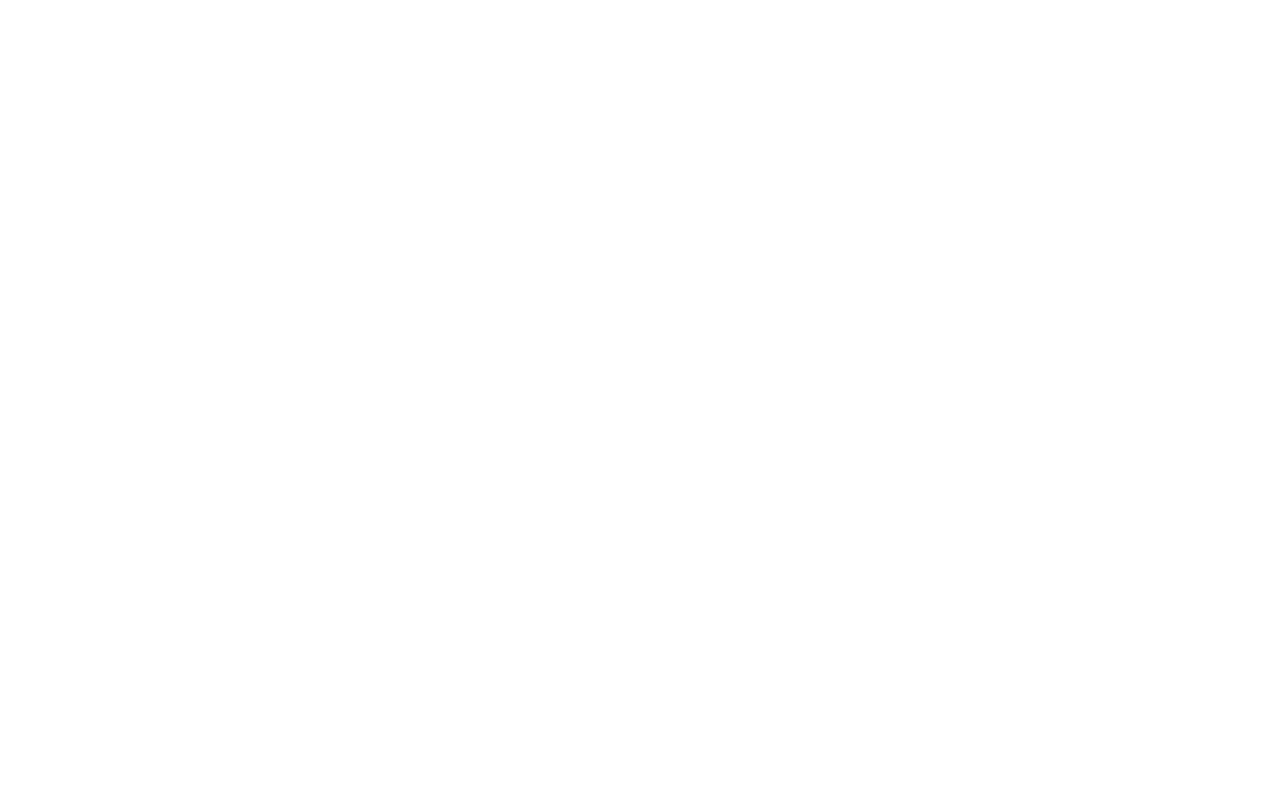
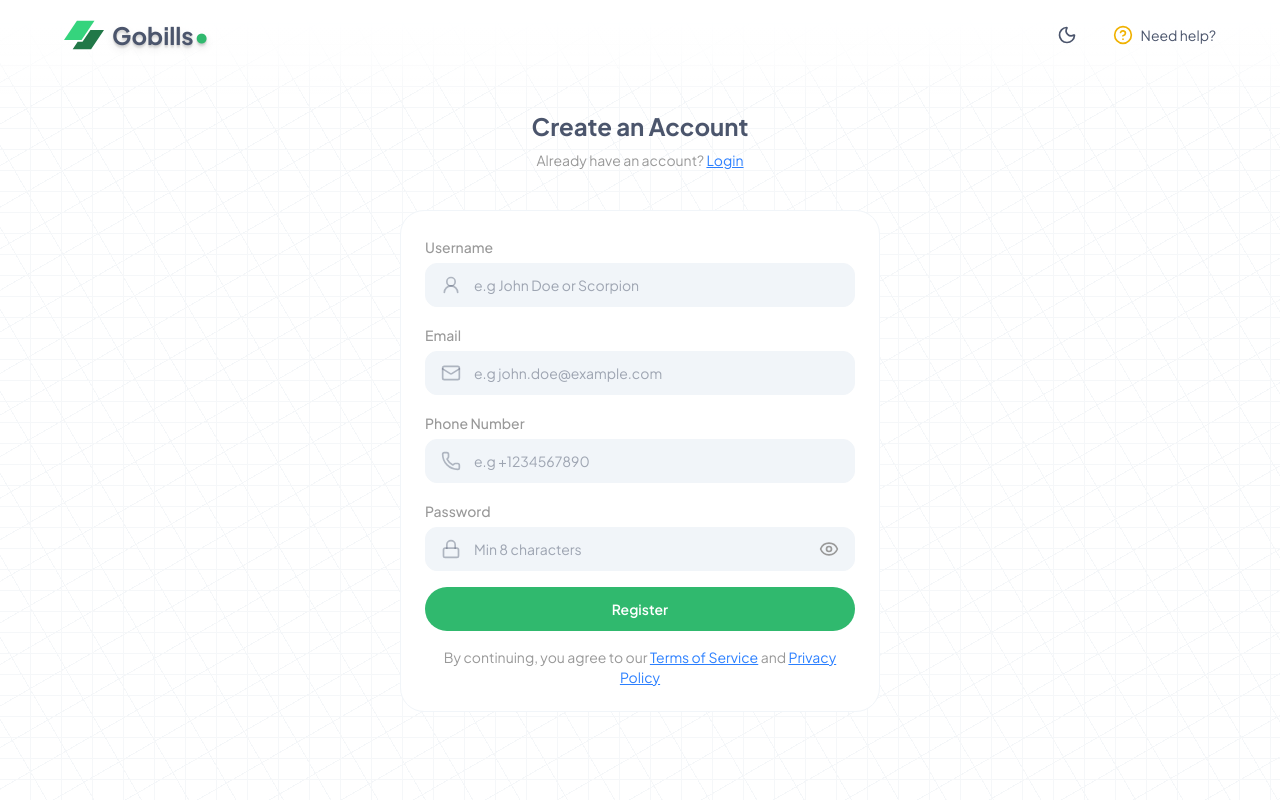
Before and after one commit to learnwithjacksun/gobills, a React (Vite) app in the folder frontend/: page /register in a window 1280 px wide. Before the commit this address had no page. Built offline with nearby package versions, Linux system fonts and the light colour scheme.

Commit message:
Add authentication routes and components; include Login and Register pages, and update layout exports

```diff
--- a/frontend/src/App.tsx
+++ b/frontend/src/App.tsx
@@ -2,6 +2,7 @@ import { Route, Routes } from "react-router-dom";
 import { Toaster } from "sonner";
 import { ScrollToTop } from "@/components/ui";
 import { Home } from "@/pages/main";
+import { Login, Register } from "./pages/auth";
 
 export default function App() {
   return (
@@ -10,6 +11,8 @@ export default function App() {
       <Toaster position="top-center" richColors />
       <Routes>
         <Route path="/" element={<Home />} />
+        <Route path="/login" element={<Login />} />
+        <Route path="/register" element={<Register />} />
       </Routes>
     </>
   );
--- /dev/null
+++ b/frontend/src/components/auth/header.tsx
@@ -0,0 +1,34 @@
+import { HelpCircle } from "lucide-react";
+import { Link } from "react-router-dom";
+import ModeToggle from "../ui/mode-toggle";
+
+export default function Header() {
+  return (
+    <>
+    <div className="fixed inset-x-0 top-0 h-[100px] bg-gradient-to-b from-background via-background/80 to-transparent"/>
+      <header className="sticky top-0 z-50 ">
+        <nav className="main h-[70px] flex items-center justify-between">
+          <Link to="/" className="flex items-center gap-2 ">
+            <img src="/logo.svg" alt="Gobills" className="w-10 h-10" />
+            <p className="text-2xl font-bold text-shadow-lg">
+              Gobills<span className="text-primary">&bull;</span>
+            </p>
+          </Link>
+
+          <div className="flex items-center md:gap-6 gap-4 ">
+            <ModeToggle />
+            <a
+              href="https://help.gobills.com"
+              target="_blank"
+              className="flex items-center gap-2"
+            >
+              <HelpCircle size={20} className="text-yellow-500" />
+              <p className="text-sm">Need help?</p>
+            </a>
+
+          </div>
+        </nav>
+      </header>
+    </>
+  );
+}
--- /dev/null
+++ b/frontend/src/components/auth/index.ts
@@ -0,0 +1 @@
+export { default as Header } from "./header";
--- a/frontend/src/components/ui/index.ts
+++ b/frontend/src/components/ui/index.ts
@@ -6,3 +6,4 @@ export {default as SelectWithoutIcon} from "./SelectWithoutIcon";
 export {default as ScrollToTop} from "./ScrollToTop";
 export {default as GobackButton} from "./GobackButton";
 export {default as SplitText} from "./split-text";
+export {default as Pattern} from "./pattern";
--- /dev/null
+++ b/frontend/src/components/ui/pattern.tsx
@@ -0,0 +1,21 @@
+export default function Pattern({ children }: { children: React.ReactNode }) {
+  return (
+    <div className="min-h-screen w-full bg-background relative text-gray-800">
+  {/* Zigzag Lightning - Light Pattern */}
+  <div
+    className="absolute inset-0 z-0 pointer-events-none"
+    style={{
+      backgroundImage: `
+        repeating-linear-gradient(0deg, transparent, transparent 20px, var(--secondary) 20px, var(--foreground) 21px),
+        repeating-linear-gradient(90deg, transparent, transparent 30px, var(--secondary) 30px, var(--foreground) 31px),
+        repeating-linear-gradient(60deg, transparent, transparent 40px, var(--secondary) 40px, var(--foreground) 41px),
+        repeating-linear-gradient(150deg, transparent, transparent 35px, var(--secondary) 35px, var(--foreground) 36px)
+      `,
+    }}
+  />
+  <div className="relative z-10 text-main">
+    {children}
+  </div>
+</div>
+  )
+}
--- /dev/null
+++ b/frontend/src/layouts/auth-layout.tsx
@@ -0,0 +1,16 @@
+import { Header } from '@/components/auth';
+import { Pattern } from '@/components/ui';
+import React from 'react';
+
+export default function AuthLayout({ children }: { children: React.ReactNode }) {
+  return (
+    <>
+      <Pattern>
+        <Header />
+        <main className="my-10 mx-auto md:w-[480px] w-[90%]">
+        {children}
+        </main>
+      </Pattern>
+    </>
+  )
+}
--- a/frontend/src/layouts/index.ts
+++ b/frontend/src/layouts/index.ts
@@ -1 +1,2 @@
 export { default as MainLayout } from "./main-layout";
+export { default as AuthLayout } from "./auth-layout";
--- a/frontend/src/pages/auth/index.ts
+++ b/frontend/src/pages/auth/index.ts
@@ -0,0 +1,2 @@
+export { default as Login } from './login'
+export { default as Register } from './register'
--- /dev/null
+++ b/frontend/src/pages/auth/login.tsx
@@ -0,0 +1,40 @@
+import { ButtonWithLoader, InputWithIcon } from "@/components/ui";
+import { AuthLayout } from "@/layouts";
+import { Lock, Mail } from "lucide-react";
+import { Link } from "react-router-dom";
+
+export default function Login() {
+  return (
+    <AuthLayout>
+      <div className="text-center space-y-2">
+        <h3 className="text-2xl font-bold">Welcome Back</h3>
+        <p className="text-sm text-muted">
+          Dont have an account?{" "}
+          <Link to="/register" className="text-blue-500 underline">
+            Register
+          </Link>
+        </p>
+      </div>
+
+      <form className="space-y-4 bg-background p-6 border border-line rounded-3xl my-10">
+        <InputWithIcon icon={<Mail size={20} />} label="Email" type="email" className="bg-secondary" />
+        <InputWithIcon
+          icon={<Lock size={20} />}
+          label="Password"
+          type="password"
+          className="bg-secondary"
+        />
+        <p>
+        <Link to="/forgot-password" className="text-sm font-medium text-primary">Forgot Password?</Link>
+        </p>
+        <ButtonWithLoader
+        initialText="Login"
+        loadingText="Logging in..."
+        className="btn-primary text-sm font-semibold h-11 rounded-full w-full"
+        />
+
+        <p className="text-sm text-center text-muted">By continuing, you agree to our <Link to="/terms" className="text-blue-500 underline">Terms of Service</Link> and <Link to="/privacy" className="text-blue-500 underline">Privacy Policy</Link></p>
+      </form>
+    </AuthLayout>
+  );
+}
--- /dev/null
+++ b/frontend/src/pages/auth/register.tsx
@@ -0,0 +1,41 @@
+import { ButtonWithLoader, InputWithIcon } from "@/components/ui";
+import { AuthLayout } from "@/layouts";
+import { Lock, Mail, Phone, UserRound } from "lucide-react";
+import { Link } from "react-router-dom";
+
+export default function Register() {
+  return (
+    <AuthLayout>
+      <div className="text-center space-y-2">
+        <h3 className="text-2xl font-bold">Create an Account</h3>
+        <p className="text-sm text-muted">
+          Already have an account?{" "}
+          <Link to="/login" className="text-blue-500 underline">
+            Login
+          </Link>
+        </p>
+      </div>
+
+      <form className="space-y-4 bg-background p-6 border border-line rounded-3xl my-10">
+        <InputWithIcon icon={<UserRound size={20} />} label="Username" type="text" className="bg-secondary" placeholder="e.g John Doe or Scorpion" />
+        <InputWithIcon icon={<Mail size={20} />} label="Email" type="email" className="bg-secondary" placeholder="e.g john.doe@example.com" />
+        <InputWithIcon icon={<Phone size={20} />} label="Phone Number" type="tel" className="bg-secondary" placeholder="e.g +1234567890" />
+        <InputWithIcon
+          icon={<Lock size={20} />}
+          label="Password"
+          type="password"
+          className="bg-secondary"
+          placeholder="Min 8 characters"
+        />
+
+        <ButtonWithLoader
+        initialText="Register"
+        loadingText="Registering..."
+        className="btn-primary text-sm font-semibold h-11 rounded-full w-full"
+        />
+
+        <p className="text-sm text-center text-muted">By continuing, you agree to our <Link to="/terms" className="text-blue-500 underline">Terms of Service</Link> and <Link to="/privacy" className="text-blue-500 underline">Privacy Policy</Link></p>
+      </form>
+    </AuthLayout>
+  );
+}
```
